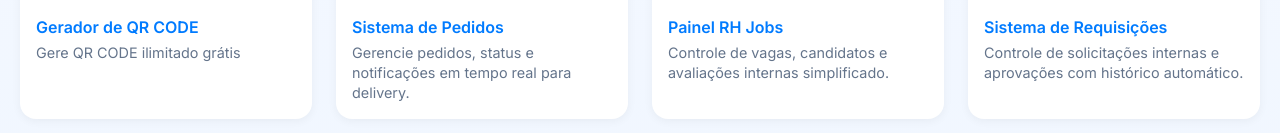
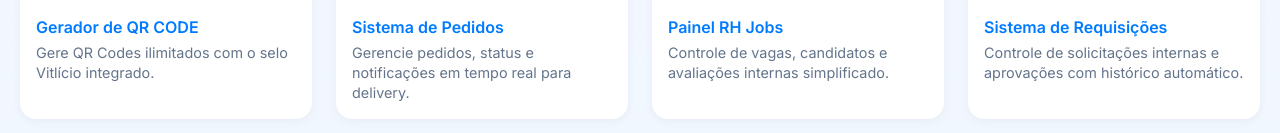
Before and after one commit to ClenaStore/Loja, a website: page index.html in a window 1280 px wide. Shown: the part 801-934 px from the top of the page. Drawn offline with nearby package versions, Linux system fonts and the light colour scheme.

Commit message:
Update index.html

```diff
--- a/index.html
+++ b/index.html
@@ -297,13 +297,50 @@ nav a:hover{color:var(--primary);}
 
 <script>
 const cards = [
-  { nome:"Gerador de QR CODE", descricao:"Gere QR CODE ilimitado grátis", categoria:"sistemas", imagem:"https://images.unsplash.com/photo-1629904853693-0b6f3e9a5e84?auto=format&fit=crop&w=900&q=60", link:"financeiro/index.html" },
-  { nome:"Sistema de Pedidos", descricao:"Gerencie pedidos, status e notificações em tempo real para delivery.", categoria:"sistemas", imagem:"https://images.unsplash.com/photo-1607083205681-2f9a0c935a70?auto=format&fit=crop&w=900&q=60", link:"pedidos/index.html" },
-  { nome:"Painel RH Jobs", descricao:"Controle de vagas, candidatos e avaliações internas simplificado.", categoria:"sistemas", imagem:"https://images.unsplash.com/photo-1581091012184-7c1cc77b8a8b?auto=format&fit=crop&w=900&q=60", link:"rh/index.html" },
-  { nome:"Sistema de Requisições", descricao:"Controle de solicitações internas e aprovações com histórico automático.", categoria:"sistemas", imagem:"https://images.unsplash.com/photo-1521790797524-b2497295b8a0?auto=format&fit=crop&w=900&q=60", link:"requisicoes/index.html" },
-  { nome:"Jogo Memória Neon", descricao:"Desafie sua mente em um jogo de memória com visual moderno e intuitivo.", categoria:"jogos", imagem:"https://images.unsplash.com/photo-1606112219348-204d7d8b94ee?auto=format&fit=crop&w=900&q=60", link:"jogos/memoria/index.html" },
-  { nome:"Corrida Cibernética", descricao:"Corra em um universo digital com trilha sonora intensa e cores vivas.", categoria:"jogos", imagem:"https://images.unsplash.com/photo-1618172193763-2dce730b43b9?auto=format&fit=crop&w=900&q=60", link:"jogos/corrida/index.html" }
+  {
+    nome: "Gerador de QR CODE",
+    descricao: "Gere QR Codes ilimitados com o selo Vitlício integrado.",
+    categoria: "sistemas",
+    imagem: "https://images.unsplash.com/photo-1629904853693-0b6f3e9a5e84?auto=format&fit=crop&w=900&q=60",
+    link: "qrcode.html" // 👈 agora abre o qrcode.html dentro do popup
+  },
+  {
+    nome: "Sistema de Pedidos",
+    descricao: "Gerencie pedidos, status e notificações em tempo real para delivery.",
+    categoria: "sistemas",
+    imagem: "https://images.unsplash.com/photo-1607083205681-2f9a0c935a70?auto=format&fit=crop&w=900&q=60",
+    link: "pedidos/index.html"
+  },
+  {
+    nome: "Painel RH Jobs",
+    descricao: "Controle de vagas, candidatos e avaliações internas simplificado.",
+    categoria: "sistemas",
+    imagem: "https://images.unsplash.com/photo-1581091012184-7c1cc77b8a8b?auto=format&fit=crop&w=900&q=60",
+    link: "rh/index.html"
+  },
+  {
+    nome: "Sistema de Requisições",
+    descricao: "Controle de solicitações internas e aprovações com histórico automático.",
+    categoria: "sistemas",
+    imagem: "https://images.unsplash.com/photo-1521790797524-b2497295b8a0?auto=format&fit=crop&w=900&q=60",
+    link: "requisicoes/index.html"
+  },
+  {
+    nome: "Jogo Memória Neon",
+    descricao: "Desafie sua mente em um jogo de memória com visual moderno e intuitivo.",
+    categoria: "jogos",
+    imagem: "https://images.unsplash.com/photo-1606112219348-204d7d8b94ee?auto=format&fit=crop&w=900&q=60",
+    link: "jogos/memoria/index.html"
+  },
+  {
+    nome: "Corrida Cibernética",
+    descricao: "Corra em um universo digital com trilha sonora intensa e cores vivas.",
+    categoria: "jogos",
+    imagem: "https://images.unsplash.com/photo-1618172193763-2dce730b43b9?auto=format&fit=crop&w=900&q=60",
+    link: "jogos/corrida/index.html"
+  }
 ];
+
 
 const container=document.getElementById("cardsContainer");
 const popup=document.getElementById("popup");
```
